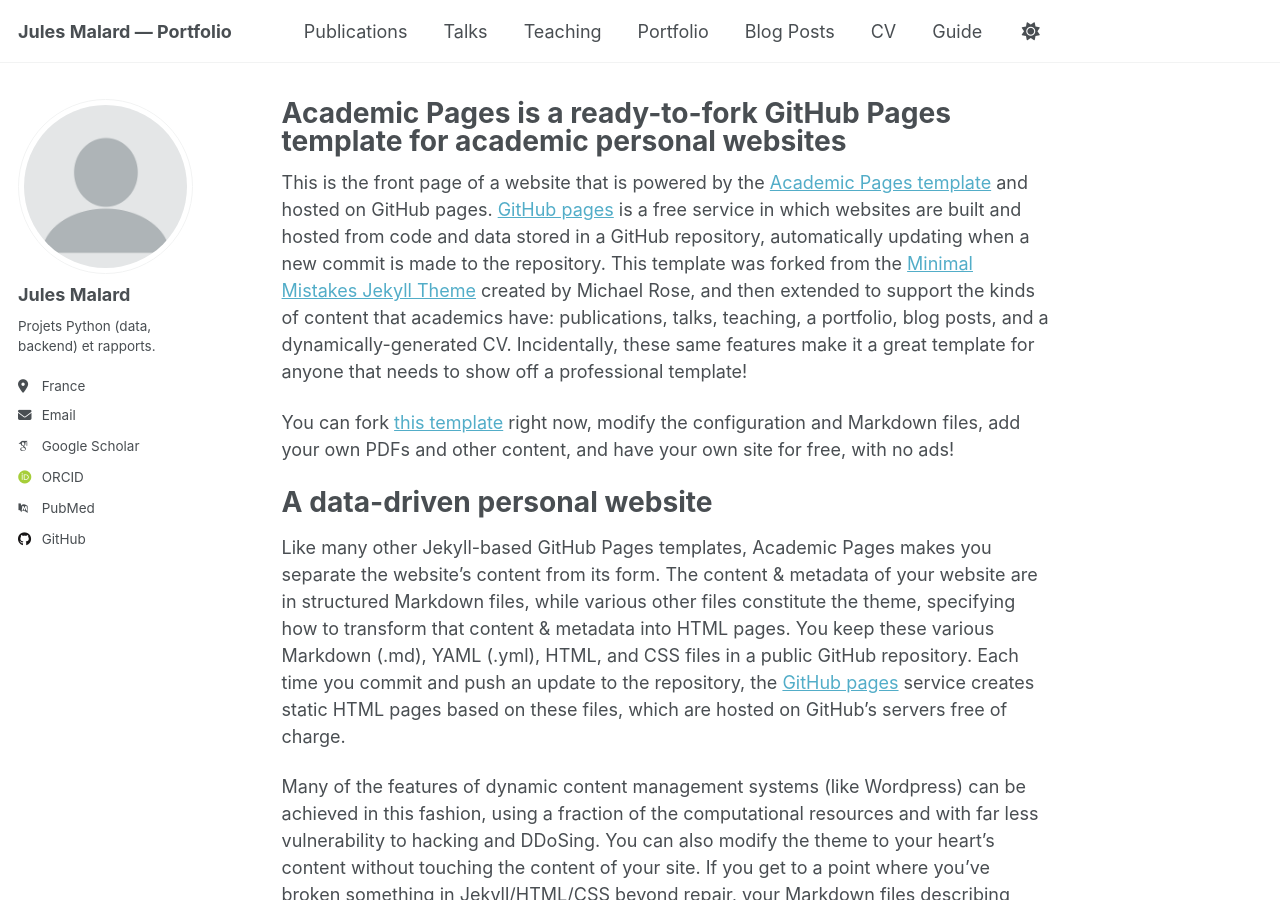
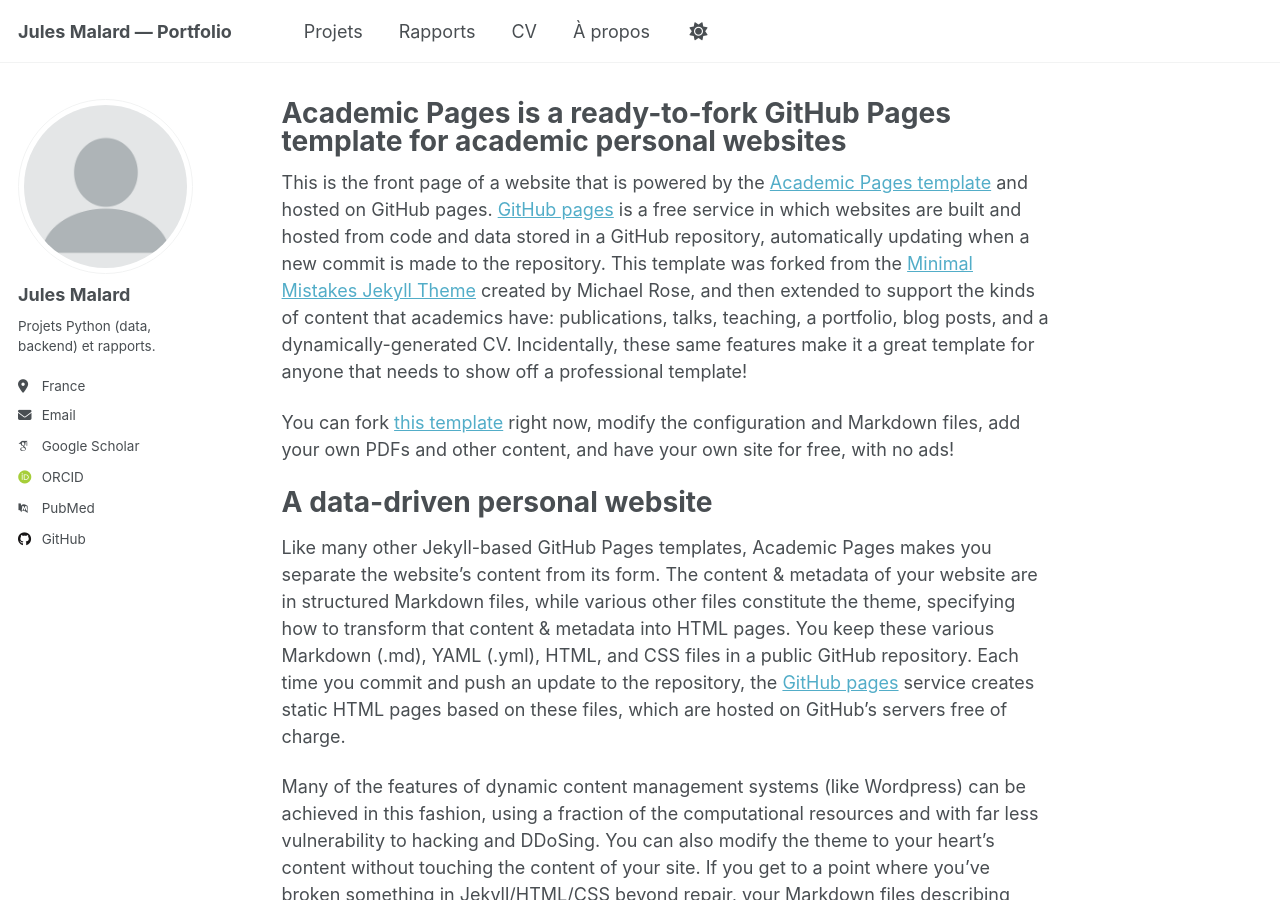
Before and after one commit to malardjules/malardjules.github.io, a Jekyll site: the page built from _pages/about.md, in a window 1280 px wide and 900 px high. Built offline with Jekyll 4.4.1, drawn with Linux system fonts in a browser that asks for light colours; some web fonts are replaced; a script that is not in the unit is left out.

Commit message:
Update navigation.yml

```diff
--- a/_data/navigation.yml
+++ b/_data/navigation.yml
@@ -8,26 +8,11 @@
 #      Markdown formatted page while the second is generated using JSON.
 
 main:
-  - title: "Publications"
-    url: /publications/
-
-  - title: "Talks"
-    url: /talks/
-
-  - title: "Teaching"
-    url: /teaching/
-
-  - title: "Portfolio"
-    url: /portfolio/
-
-  - title: "Blog Posts"
-    url: /year-archive/
-
-  - title: "CV"
-    url: /cv/
-
-  # - title: "CV"
-  #   url: /cv-json/
-
-  - title: "Guide"
-    url: /markdown/
+- title: "Projets"
+  url: /projects/
+- title: "Rapports"
+  url: /reports/
+- title: "CV"
+  url: /cv/
+- title: "À propos"
+  url: /about/
```
